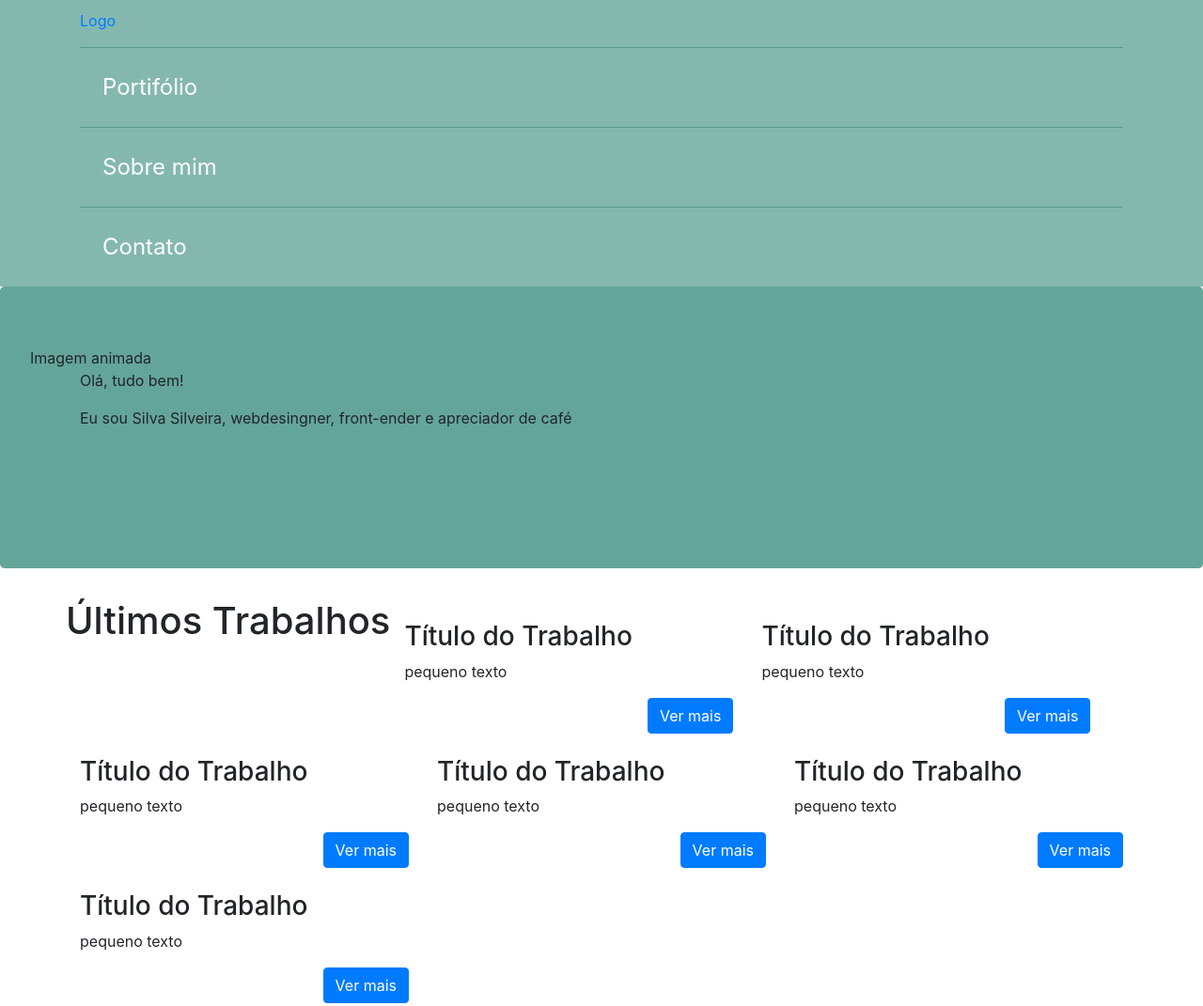
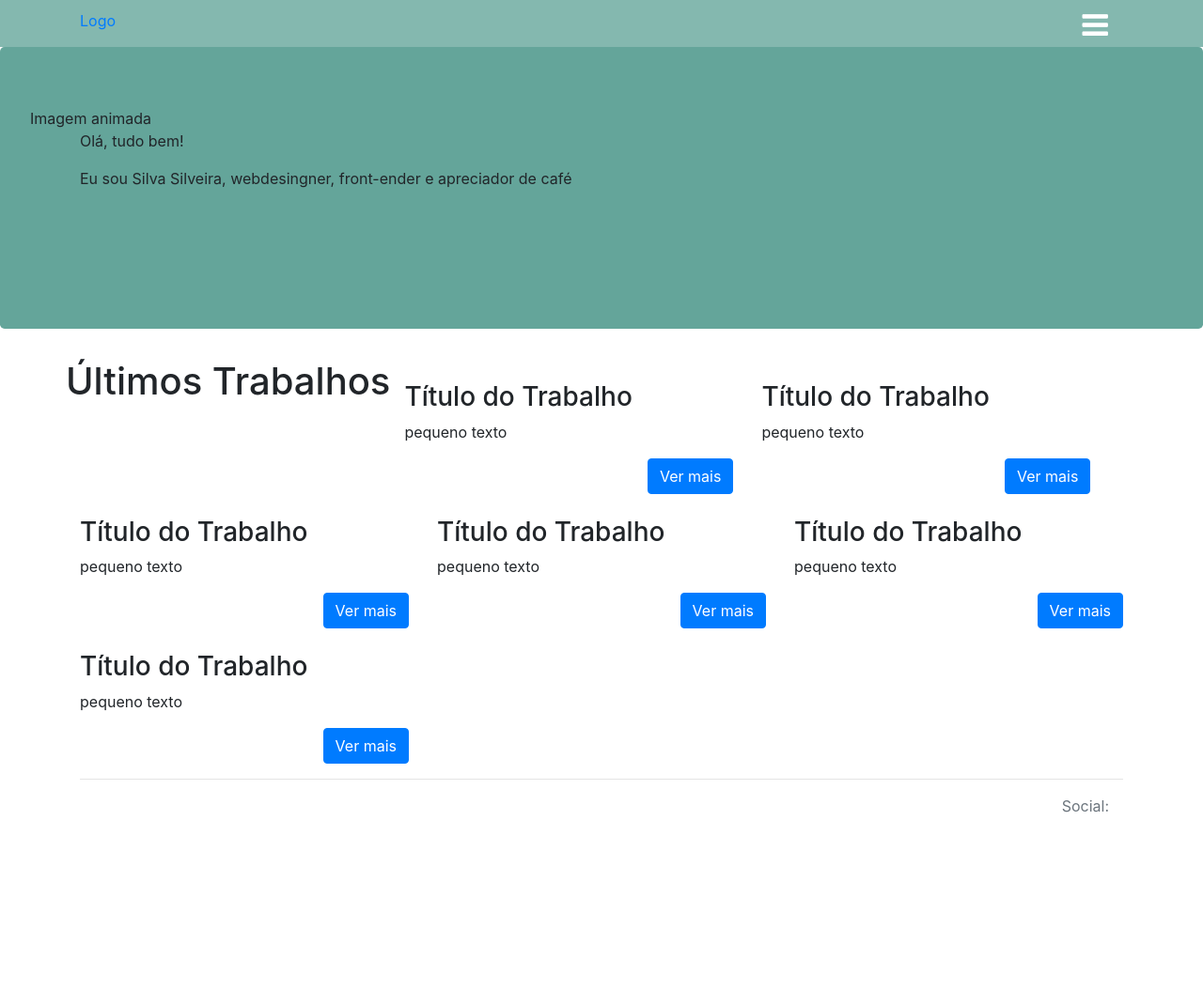
Before and after one commit to WescleyMartins1988/Front-End, a website: page src/index.html in a window 1280 px wide. Shown: the top 1071 px of the page at 94% size. After the commit the page ends 1022 px from the top, so only its background shows below. Drawn offline with Linux system fonts and the light colour scheme.

Commit message:
Add more CSS in project

```diff
--- a/src/index.html
+++ b/src/index.html
@@ -1,5 +1,5 @@
 <!DOCTYPE html>
-<html lang="en" class="no-js">
+<html lang="en" class="js">
 <head>
     <meta charset="UTF-8">
     <meta name="viewport" content="width=device-with">
@@ -13,7 +13,10 @@
         <div class="container">
             <a href="index.html" class="header-nav__logo">Logo</a>
             <button class="header-nav__hamburgger" type="button">
-                <div class="header-nav__hamburggerParties">Menu</div></button>
+                <div class="header-nav__hamburggerParties">
+                    <span class="sr-only">Menu</span>
+                    <i class="fa fa-bars" aria-hidden="true"></i>
+                </div></button>
             <ul class="header-nav__menu">
                 <li><a href="#">Portifólio</a></li>
                 <li><a href="#">Sobre mim</a></li>
--- a/src/sass/_partials/_header-nav.scss
+++ b/src/sass/_partials/_header-nav.scss
@@ -1,16 +1,39 @@
 .header-nav{
+
+    $h: 50px;
     background-color: lighten($main-color, 10%);
+    .js &{
+        height: $h;
+        overflow: hidden;
+        .container{
+            height: 100%;
+        }
+    }
 
     &__logo{
         display: inline-block;
         max-width: 350px;
-        height: 50px;
+        height: $h;
         position: relative;
         top: 10px;
     }
 
     &__hamburgger{
         display: none;
+        .js &{
+            display: inline-block;
+            float: right;
+            height: 100%;
+            border: none;
+            background: transparent;
+            color: white;
+            font-size: 2em;
+            padding: .1em .5em;
+
+            &:hover, &:focus{
+                background: lighten($main-color, 5%);
+            }
+        }
     }
 
     &__menu{
```
Also changed, not shown: src/css/main.css.
